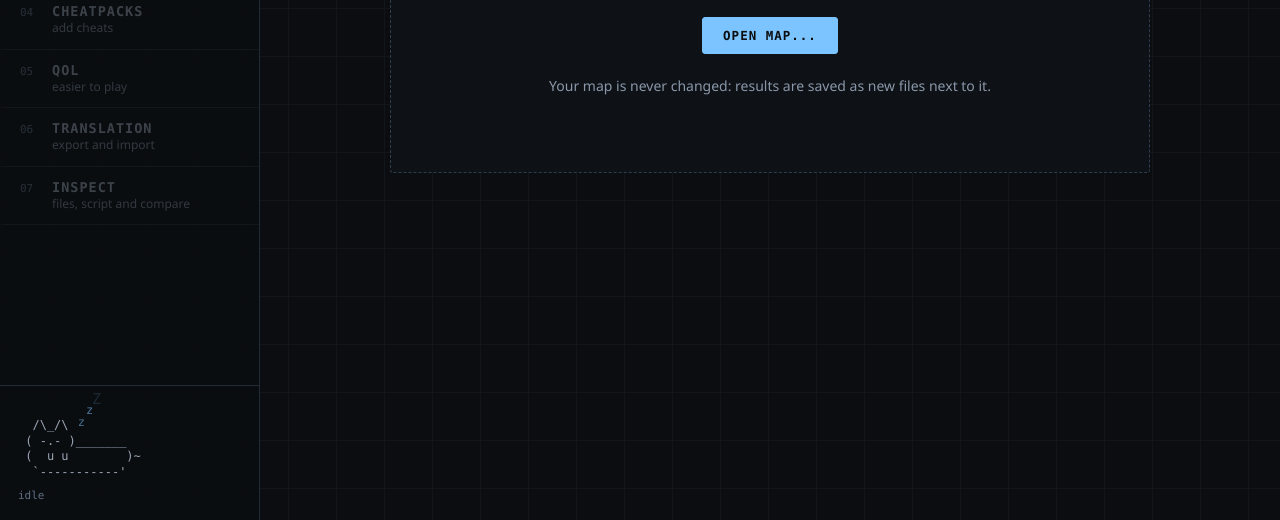
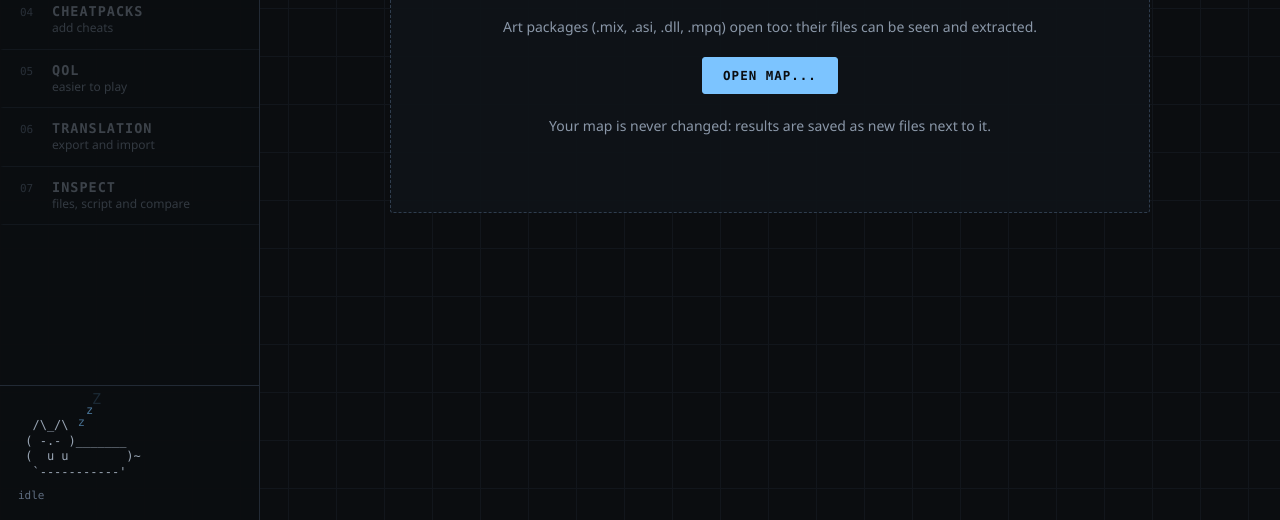
Before and after one commit to devoltzz/devos-map-doctor, a plain HTML site: page ui/index.html in a window 1280 px wide. Shown: the part 280-800 px from the top of the page. Drawn offline with Linux system fonts and the light colour scheme.

Commit message:
ui/index.html: 1.7.8

```diff
--- a/ui/index.html
+++ b/ui/index.html
@@ -59,6 +59,7 @@
           <div class="code">$ doctor open <span class="cursor"></span></div>
           <h2>Drop a Warcraft III map here</h2>
           <p>Or open one: .w3x, .w3m and .w3n. The map is checked as soon as it opens.</p>
+          <p class="faint">Art packages (.mix, .asi, .dll, .mpq) open too: their files can be seen and extracted.</p>
           <button class="btn primary" id="btnOpen2">Open map...</button>
           <p class="faint" style="margin-top:22px">Your map is never changed: results are saved as new files next to it.</p>
         </div>
```
